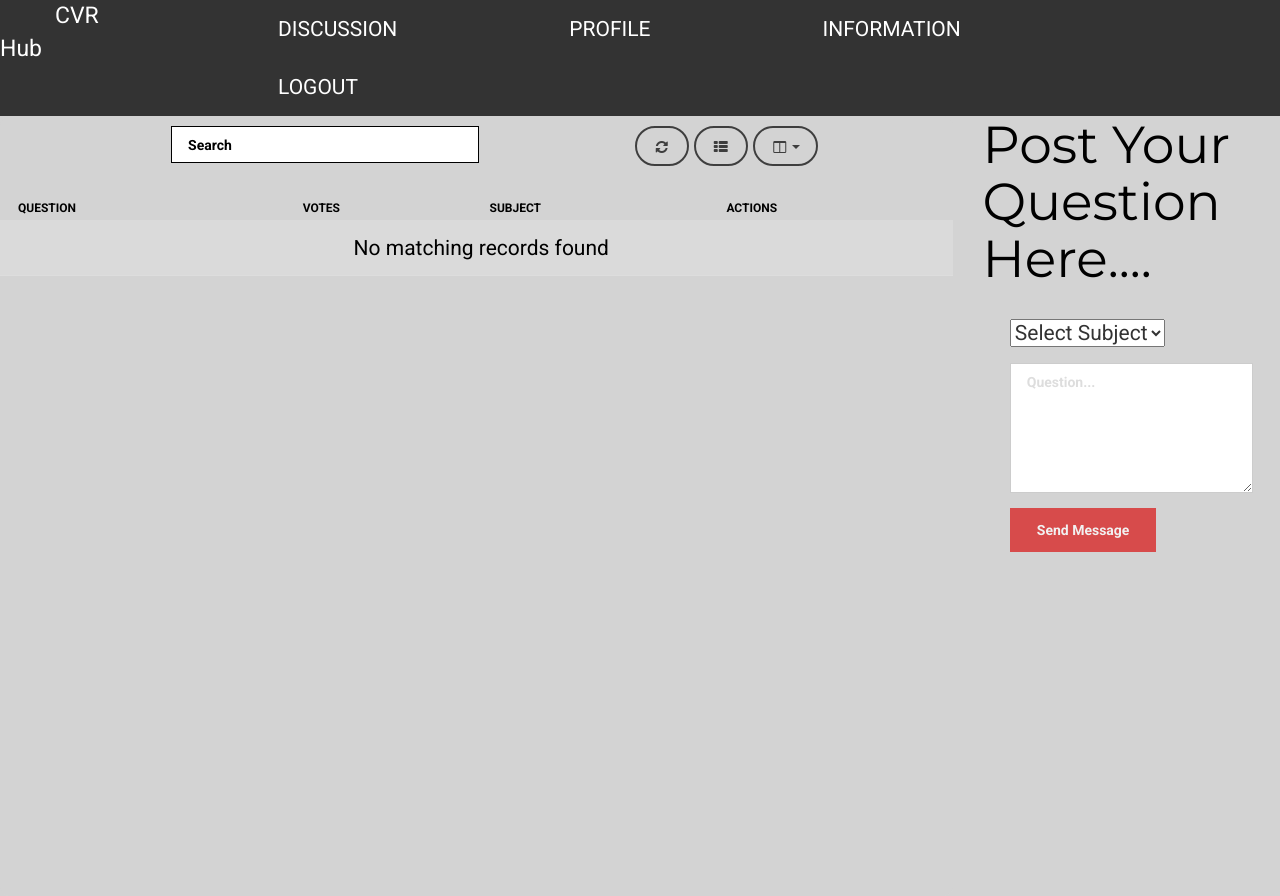
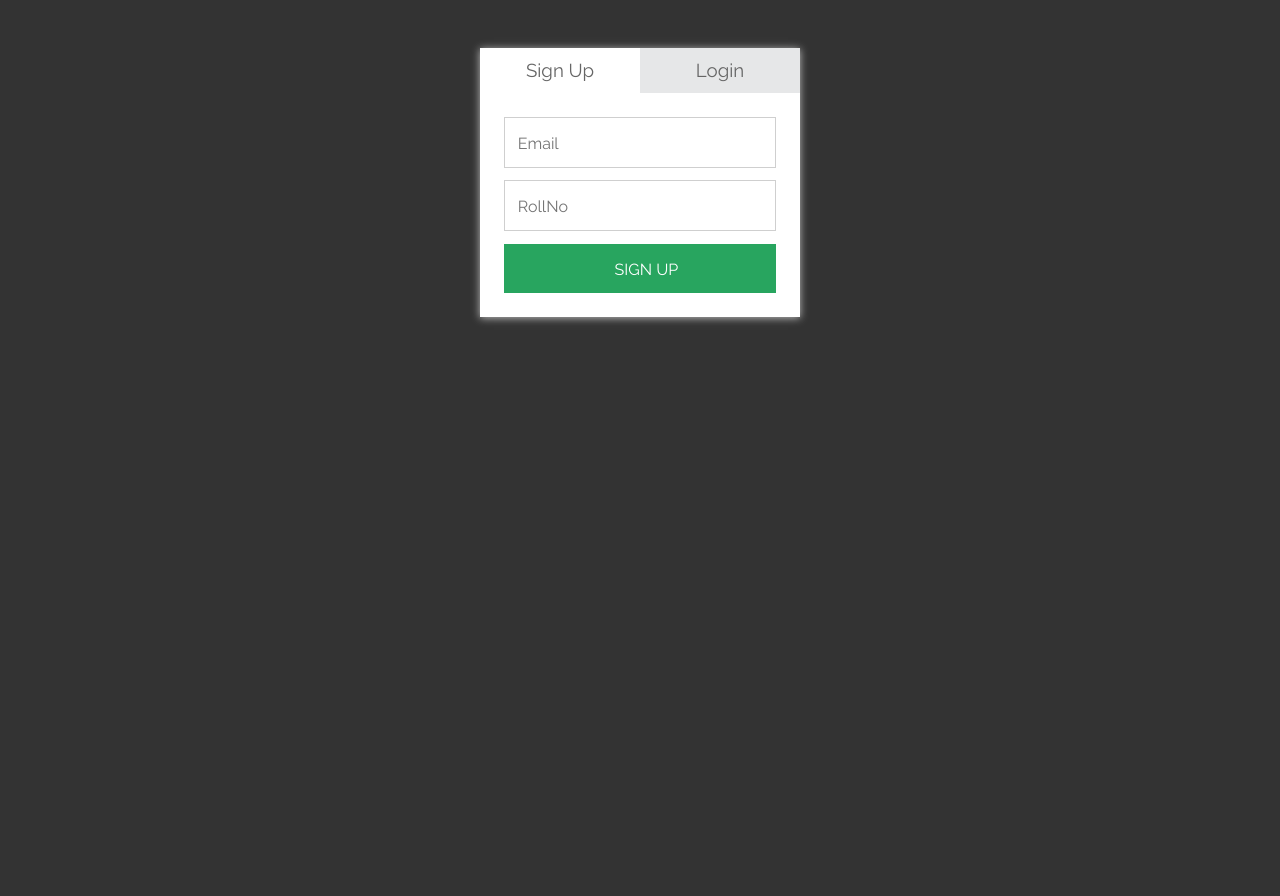
Before and after one commit to Gubba-Jaydeep/PlacementProject, a Django app: page / in a window 1280 px wide. After the commit the page ends 323 px from the top, so only its background shows below. Run offline with Django 3.2, Linux system fonts and the light colour scheme; data that the repository does not hold is empty; some libraries are stand-ins or nearby versions.

Commit message:
login logout

```diff
--- a/Forum/mainapp/static/mainapp/assets/css/fresh-bootstrap-table.css
+++ b/Forum/mainapp/static/mainapp/assets/css/fresh-bootstrap-table.css
@@ -1539,15 +1539,15 @@ input[type="file"] > input[type="button"]::-moz-focus-inner {
 }
 .fresh-table.full-color-orange {
   background: lightgrey;
-  background: -moz-radial-gradient(center, ellipse cover, #ff5221 0%, #ffb33b 100%);
+  background: -moz-radial-gradient(center, ellipse cover, #ff5221 0%, lightgrey 100%);
   /* FF3.6+ */
-  background: -webkit-gradient(radial, center center, 0px, center center, 100%, color-stop(0%, #ff5221), color-stop(100%, #ffb33b));
+  background: -webkit-gradient(radial, center center, 0px, center center, 100%, color-stop(0%, #ff5221), color-stop(100%, lightgrey));
   /* Chrome,Safari4+ */
-  background: -webkit-radial-gradient(center, ellipse cover, #ff5221 0%, #ffb33b 100%);
+  background: -webkit-radial-gradient(center, ellipse cover, #ff5221 0%, lightgrey 100%);
   /* Chrome10+,Safari5.1+ */
-  background: -o-radial-gradient(center, ellipse cover, #ff5221 0%, #ffb33b 100%);
+  background: -o-radial-gradient(center, ellipse cover, #ff5221 0%, lightgrey 100%);
   /* Opera 12+ */
-  background: -ms-radial-gradient(center, ellipse cover, #ff5221 0%, #ffb33b 100%);
+  background: -ms-radial-gradient(center, ellipse cover, #ff5221 0%, lightgrey 100%);
   /* IE10+ */
 background:lightgrey;
   /* W3C */
--- /dev/null
+++ b/Forum/mainapp/static/mainapp/login.css
@@ -0,0 +1,112 @@
+@import url(https://fonts.googleapis.com/css?family=Raleway:400,100,200,300);
+* {
+  margin: 0;
+  padding: 0; }
+
+a {
+  color: #666;
+  text-decoration: none; }
+  a:hover {
+    color: #4FDA8C; }
+
+input {
+  font: 16px/26px "Raleway", sans-serif; }
+
+body {
+  color: #666;
+  background-color: #333;
+  font: 16px/26px "Raleway", sans-serif; }
+
+.form-wrap {
+  background-color: #fff;
+  width: 320px;
+  margin: 3em auto;
+  box-shadow: 0px 1px 8px #BEBEBE;
+  -webkit-box-shadow: 0px 1px 8px #BEBEBE;
+  -moz-box-shadow: 0px 1px 8px #BEBEBE; }
+  .form-wrap .tabs {
+    overflow: hidden; }
+    .form-wrap .tabs h3 {
+      float: left;
+      width: 50%; }
+      .form-wrap .tabs h3 a {
+        padding: 0.5em 0;
+        text-align: center;
+        font-weight: 400;
+        background-color: #e6e7e8;
+        display: block;
+        color: #666; }
+        .form-wrap .tabs h3 a.active {
+          background-color: #fff; }
+  .form-wrap .tabs-content {
+    padding: 1.5em; }
+    .form-wrap .tabs-content div[id$="tab-content"] {
+      display: none; }
+    .form-wrap .tabs-content .active {
+      display: block !important; }
+  .form-wrap form .input {
+    box-sizing: border-box;
+    -moz-box-sizing: border-box;
+    color: inherit;
+    font-family: inherit;
+    padding: .8em 0 10px .8em;
+    border: 1px solid #CFCFCF;
+    outline: 0;
+    display: inline-block;
+    margin: 0 0 .8em 0;
+    padding-right: 2em;
+    width: 100%; }
+  .form-wrap form .button {
+    width: 100%;
+    padding: .8em 0 10px .8em;
+    background-color: #28A55F;
+    border: none;
+    color: #fff;
+    cursor: pointer;
+    text-transform: uppercase; }
+    .form-wrap form .button:hover {
+      background-color: #4FDA8C; }
+  .form-wrap form .checkbox {
+    visibility: hidden;
+    padding: 20px;
+    margin: .5em 0 1.5em; }
+    .form-wrap form .checkbox:checked + label:after {
+      -ms-filter: "progid:DXImageTransform.Microsoft.Alpha(Opacity=100)";
+      filter: alpha(opacity=100);
+      opacity: 1; }
+  .form-wrap form label[for] {
+    position: relative;
+    padding-left: 20px;
+    cursor: pointer; }
+    .form-wrap form label[for]:before {
+      content: '';
+      position: absolute;
+      border: 1px solid #CFCFCF;
+      width: 17px;
+      height: 17px;
+      top: 0px;
+      left: -14px; }
+    .form-wrap form label[for]:after {
+      -ms-filter: "progid:DXImageTransform.Microsoft.Alpha(Opacity=0)";
+      filter: alpha(opacity=0);
+      opacity: 0;
+      content: '';
+      position: absolute;
+      width: 9px;
+      height: 5px;
+      background-color: transparent;
+      top: 4px;
+      left: -10px;
+      border: 3px solid #28A55F;
+      border-top: none;
+      border-right: none;
+      -webkit-transform: rotate(-45deg);
+      -moz-transform: rotate(-45deg);
+      -o-transform: rotate(-45deg);
+      -ms-transform: rotate(-45deg);
+      transform: rotate(-45deg); }
+  .form-wrap .help-text {
+    margin-top: .6em; }
+    .form-wrap .help-text p {
+      text-align: center;
+      font-size: 14px; }
--- a/Forum/mainapp/templates/mainapp/forum.html
+++ b/Forum/mainapp/templates/mainapp/forum.html
@@ -59,7 +59,7 @@
     <li id="n2"><a class="active" id="a1" href="#contact">DISCUSSION</a></li>
   <li id="n2"><a id="a1"  href="#home">PROFILE</a></li>
   <li id="n2"><a id="a1" href="#news">INFORMATION</a></li>
-     <li id="n2"><a id="a1" href="#news">LOGOUT</a></li>
+     <li id="n2"><a id="a1" href="{% url 'mainapp:logout' %}">LOGOUT</a></li>
   </div>
 </div>
 </ul>
--- /dev/null
+++ b/Forum/mainapp/templates/mainapp/login.html
@@ -0,0 +1,57 @@
+<!DOCTYPE html>
+<html lang="en">
+{% load staticfiles %}
+<head>
+    <meta charset="UTF-8">
+    <meta name="viewport" content="width=device-width, initial-scale=1.0">
+    <meta http-equiv="X-UA-Compatible" content="ie=edge">
+    <title>CVR Hub home</title>
+    <link rel="stylesheet" href="{% static 'mainapp/login.css' %}">
+    <script src="https://ajax.googleapis.com/ajax/libs/jquery/3.4.0/jquery.min.js"></script>
+</head>
+<body>
+    <div class="form-wrap">
+		<div class="tabs">
+			<h3 class="signup-tab"><a class="active" href="#signup-tab-content">Sign Up</a></h3>
+			<h3 class="login-tab"><a href="#login-tab-content">Login</a></h3>
+		</div><!--.tabs-->
+
+		<div class="tabs-content">
+			<div id="signup-tab-content" class="active">
+				<form class="signup-form" action="{% url 'mainapp:register' %}" >
+					<input type="email" class="input" id="user_email" name="email" autocomplete="off" placeholder="Email">
+					<input type="text" class="input" id="user_name" name="uID" autocomplete="off" placeholder="RollNo">
+					<input type="submit" class="button" value="Sign Up">
+				</form><!--.login-form-->
+			</div><!--.signup-tab-content-->
+
+			<div id="login-tab-content">
+				<form class="login-form" action="{% url 'mainapp:login' %}" >
+					<input type="text" class="input" id="user_login" name="logUser" autocomplete="off" placeholder="Email">
+					<input type="password" class="input" id="user_pass" name="logPass" autocomplete="off" placeholder="Password">
+					<input type="submit" class="button" value="Login">
+				</form><!--.login-form-->
+				<div class="help-text">
+					<p><a href="#">Forget your password?</a></p>
+				</div><!--.help-text-->
+			</div><!--.login-tab-content-->
+		</div><!--.tabs-content-->
+	</div><!--.form-wrap-->
+    <script>
+    jQuery(document).ready(function($) {
+	tab = $('.tabs h3 a');
+
+	tab.on('click', function(event) {
+		event.preventDefault();
+		tab.removeClass('active');
+		$(this).addClass('active');
+
+		tab_content = $(this).attr('href');
+		$('div[id$="tab-content"]').removeClass('active');
+		$(tab_content).addClass('active');
+	});
+});
+
+    </script>
+</body>
+</html>
--- a/Forum/mainapp/urls.py
+++ b/Forum/mainapp/urls.py
@@ -4,7 +4,7 @@ from . import views
 
 app_name="mainapp"
 urlpatterns=[
-    path("",views.forum,name="forum"),
+    path("",views.index,name="index"),
     path("askQuestion", views.askQuestion, name="askQuestion"),
     path("login", views.login, name="login"),
     path("register", views.register, name="register"),
--- a/Forum/mainapp/views.py
+++ b/Forum/mainapp/views.py
@@ -1,10 +1,10 @@
 from django.shortcuts import render
 from .models import Forum
 # Create your views here.
-def forum(request):
+def forum():
     f = Forum()
     questions=f.getQuestions()
-    return render(request, 'mainapp/forum.html',{"questions":questions})
+    return questions
 
 def askQuestion(request):
     f = Forum()
@@ -22,20 +22,44 @@ def askQuestion(request):
         return render(request, 'mainapp/forum.html',{"questions":questions})
     return render(request, 'mainapp/forum1.html',{})
 
+def index(request):
+    if request.COOKIES.get("loggedIn", None):
+        return render(request, 'mainapp/forum.html', {})
+
+    return render(request, 'mainapp/login.html', {})
+
 def login(request):
+    uID = request.GET['logUser']
+    psw =request.GET['logPass']
     f=Forum()
-    uID=12
-    users=f.getUser(uID)
-    return render(request,'mainapp/forum.html',{})
+    user = f.getUser(uID)
+    if user and user['password']==psw:
+        questions= forum()
+        response = render(request, 'mainapp/forum.html', {'questions': questions})
+        response.set_cookie("loggedIn", True)
+        response.set_cookie("userName", uID)
+        return response
+    else:
+        return render(request,'mainapp/forum1.html',{})
+def logout(request):
+    if request.COOKIES.get("loggedIn"):
+        response =  render(request, 'mainapp/login.html', {})
+        response.delete_cookie("userName")
+        response.delete_cookie("loggedIn")
+        return response
+    else:
+        render(request, 'mainapp/forum1.html', {})
 
 def register(request):
-    return render(request, 'mainapp/forum.html', {})
+    uId=request.GET['uID']
+    email=request.GET['email']
+    ctx={"uId":uId,"email":email}
+    return render(request, 'mainapp/forum.html', {"ctx":ctx})
 
 def r_validate(request):
     return render(request,'mainapp/forum.html',{})
 
-def logout(request):
-    return render(request, 'mainapp/forum.html', {})
+
 
 def sendMail(email,otp):
     '''sends mail provided email and otp'''
```
